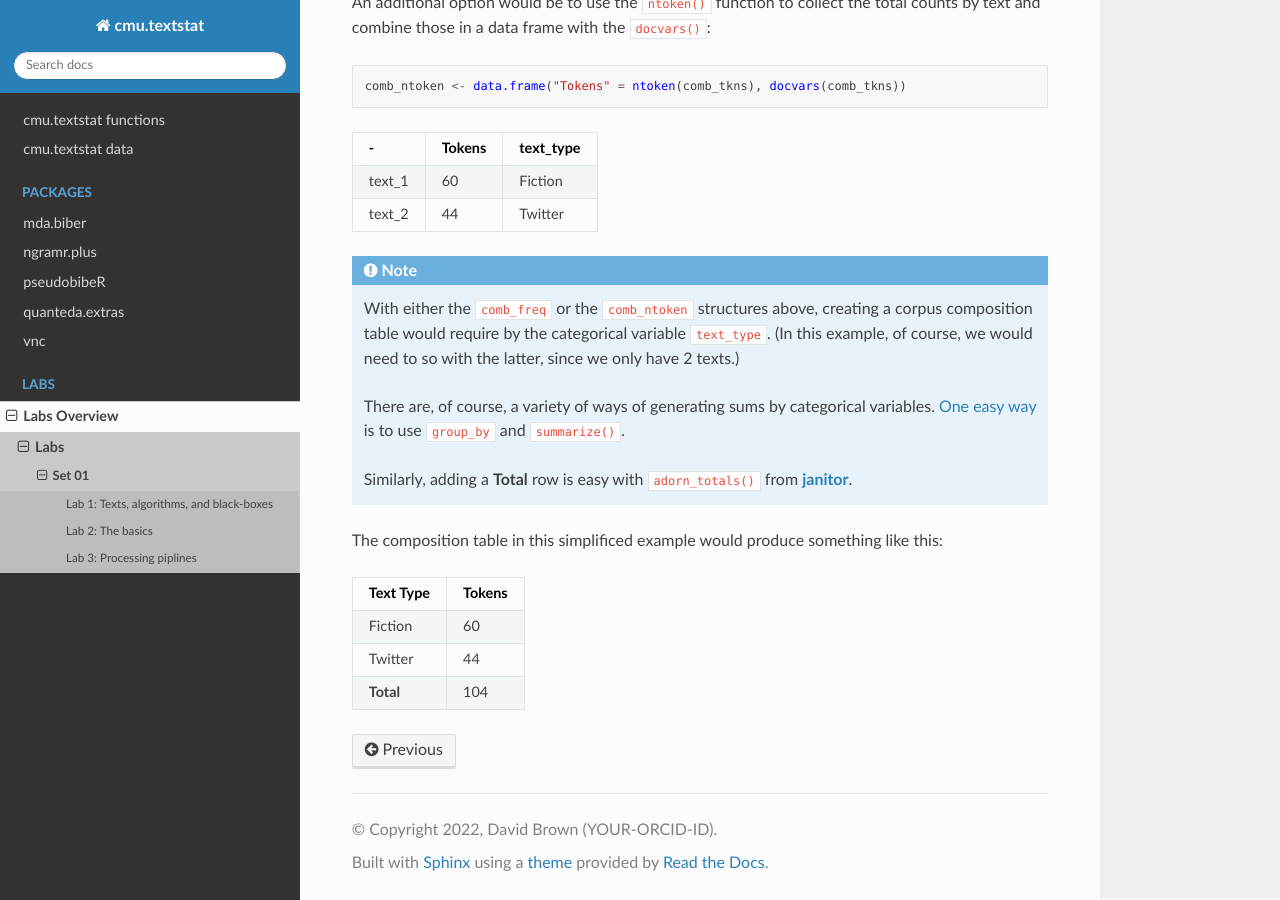
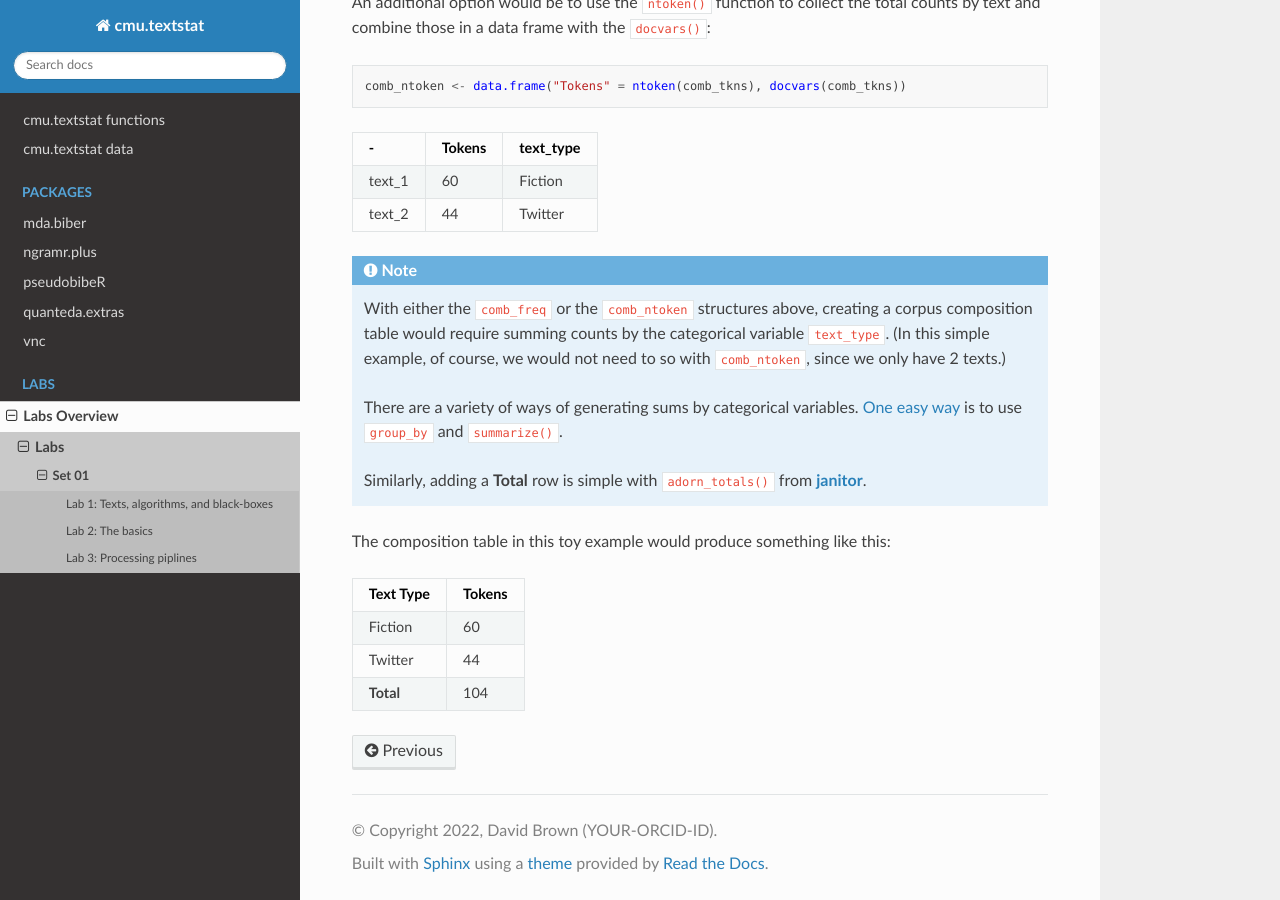
Before and after one commit to browndw/cmu-textstat-docs, a Sphinx documentation site: the page built from docs/labs/sets/set_01.md, in a window 1280 px wide and 900 px high, scrolled down 16951 px. Built offline with Sphinx 7.4.7 and the Read the Docs theme 2.0.0, drawn with Linux system fonts in a browser that asks for light colours.

Commit message:
Update set_01.md

````diff
--- a/docs/labs/sets/set_01.md
+++ b/docs/labs/sets/set_01.md
@@ -621,15 +621,15 @@ comb_ntoken <- data.frame("Tokens" = ntoken(comb_tkns), docvars(comb_tkns))
 
 ```{note}
 
-With either the `comb_freq` or the `comb_ntoken` structures above, creating a corpus composition table would require by the categorical variable `text_type`. (In this example, of course, we would need to so with the latter, since we only have 2 texts.)
+With either the `comb_freq` or the `comb_ntoken` structures above, creating a corpus composition table would require summing counts by the categorical variable `text_type`. (In this simple example, of course, we would not need to so with `comb_ntoken`, since we only have 2 texts.)
 
-There are, of course, a variety of ways of generating sums by  categorical variables. [One easy way](https://www.statology.org/sum-by-group-in-r/) is to use `group_by` and `summarize()`.
+There are a variety of ways of generating sums by categorical variables. [One easy way](https://www.statology.org/sum-by-group-in-r/) is to use `group_by` and `summarize()`.
 
-Similarly, adding a **Total** row is easy with `adorn_totals()` from **[janitor](https://sfirke.github.io/janitor/reference/adorn_totals.html)**.
+Similarly, adding a **Total** row is simple with `adorn_totals()` from **[janitor](https://sfirke.github.io/janitor/reference/adorn_totals.html)**.
 
 ```
 
-The composition table in this simplificed example would produce something like this:
+The composition table in this toy example would produce something like this:
 
 | Text Type | Tokens |
 |-----------|-------:|
````
